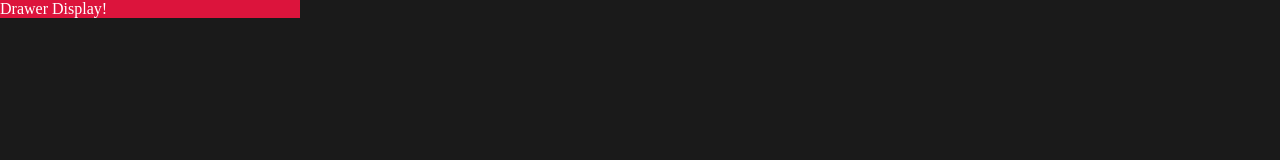
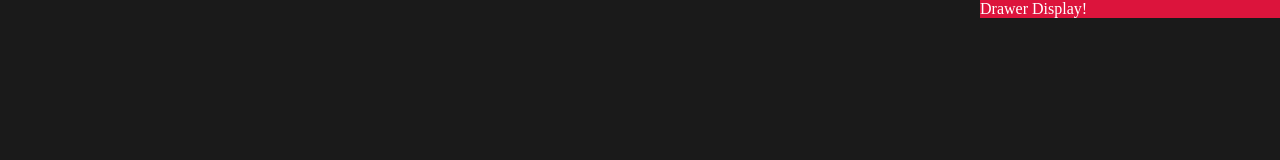
Before and after one commit to EyeOfMidas/glowplayjs, a website with bundled scripts: page editor/index.html in a window 1280 px wide. Built offline with nearby package versions, Linux system fonts and the light colour scheme.

Commit message:
adding component class wrapper for convenience functions

```diff
--- a/editor/editor.js
+++ b/editor/editor.js
@@ -2,8 +2,7 @@ import DomBuilder from "./library/dombuilder.js"
 document.addEventListener("DOMContentLoaded", () => {
     new DomBuilder().addComponent("drawer", document.body).then((drawer) => {
         setTimeout(() => {
-            drawer.style.display = "block"
-            drawer.style.visibility = "visible"
+            drawer.show()
             console.log("enabling drawer")
         }, 3000)
     })
--- /dev/null
+++ b/editor/library/component.js
@@ -0,0 +1,20 @@
+export default class Component {
+    constructor(html, css, js) {
+        this.html = html
+        this.css = css
+        this.js = js
+    }
+    get style() {
+        return this.html.style
+    }
+
+    show() {
+        this.style.visibility = "visible"
+        this.style.display = "block"
+    }
+
+    hide() {
+        this.style.visibility = "hidden"
+        this.style.display = "none"
+    }
+}
--- a/editor/library/components/drawer/drawer.css
+++ b/editor/library/components/drawer/drawer.css
@@ -3,5 +3,8 @@
     display: none;
     visibility: hidden;
     width: 300px;
+    position: absolute;
+    top: 0;
+    right: 0;
     background-color: crimson;
 }
--- a/editor/library/dombuilder.js
+++ b/editor/library/dombuilder.js
@@ -1,3 +1,5 @@
+import Component from "./component.js"
+
 export default class DomBuilder {
     constructor() {
         this.cacheBusting = `?t=${new Date().getTime()}`
@@ -24,7 +26,7 @@ export default class DomBuilder {
         parentComponent.appendChild(component)
 
         component.appendChild(js)
-        return component
+        return new Component(component, css, js)
     }
 
     async getHtml(targetFile) {
```
